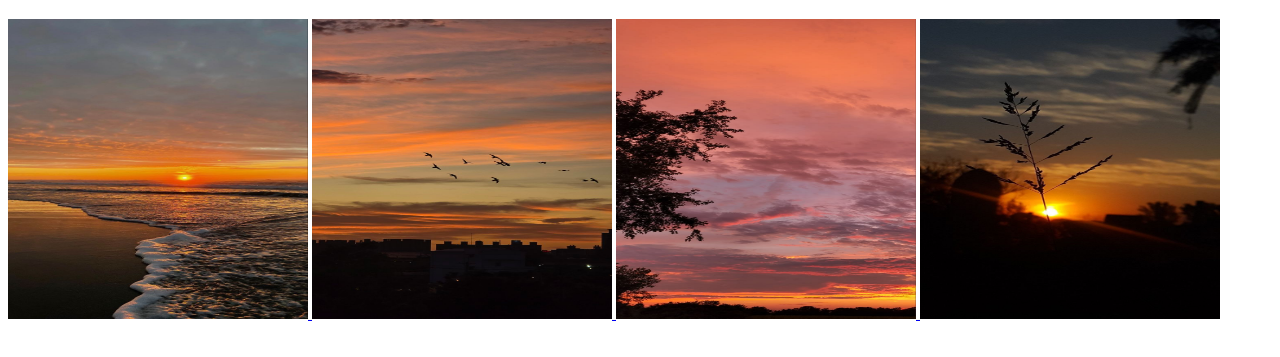
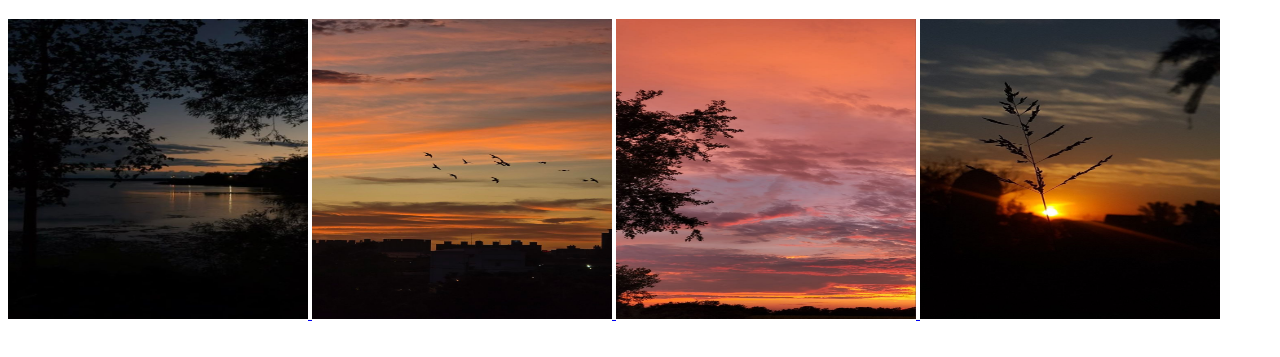
Before and after one commit to RabiaZahid724/Task5, a plain HTML site: page nightfall.html in a window 1280 px wide. Shown: the part 87-444 px from the top of the page. Drawn offline with Linux system fonts and the light colour scheme.

Commit message:
nightfall.html

```diff
--- a/nightfall.html
+++ b/nightfall.html
@@ -13,7 +13,7 @@
     </nav>
     <h1>Serene Nightfall Scene</h1>
     <a href="sunset-pic1.html">
-        <img src="images/sunset-pic1.jpeg" alt="Sunset scene"
+        <img src="images/nightfall-pic1.jpeg" alt="Sunset scene"
            width="300px" height="300px"
         >
     </a>
```
